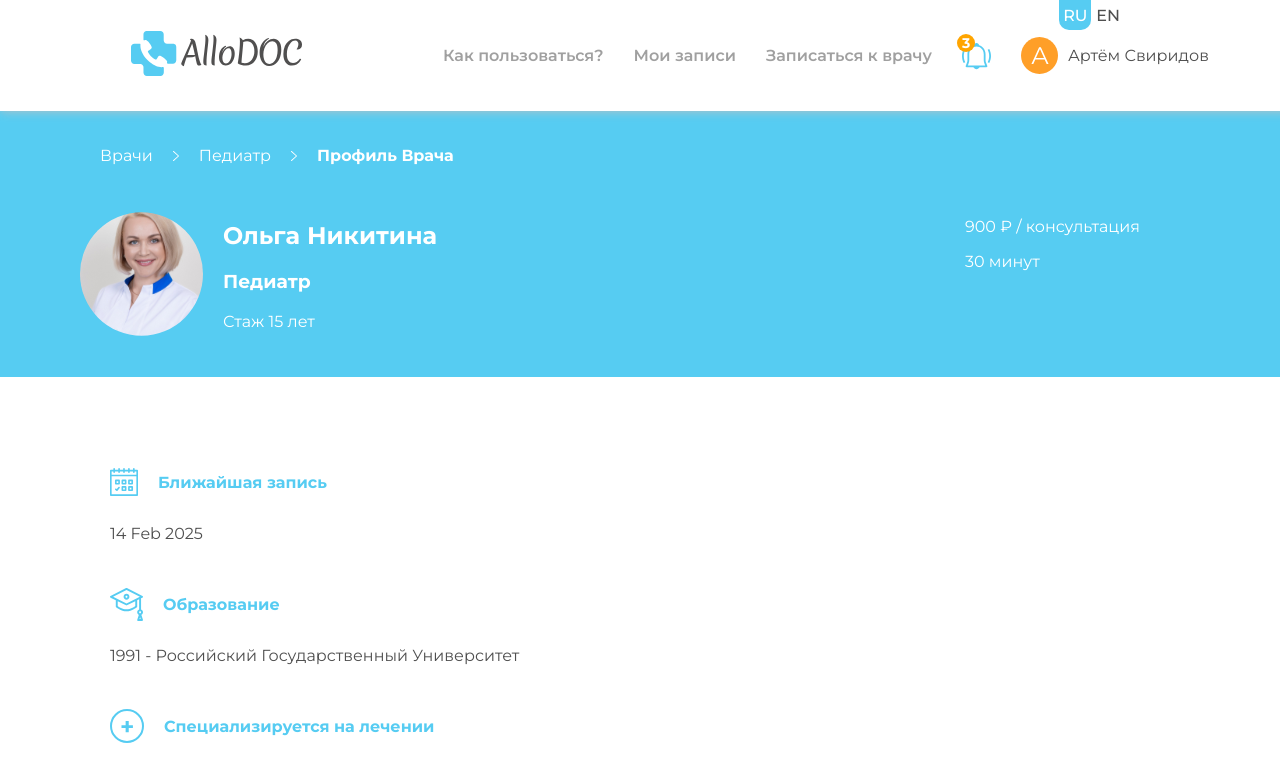
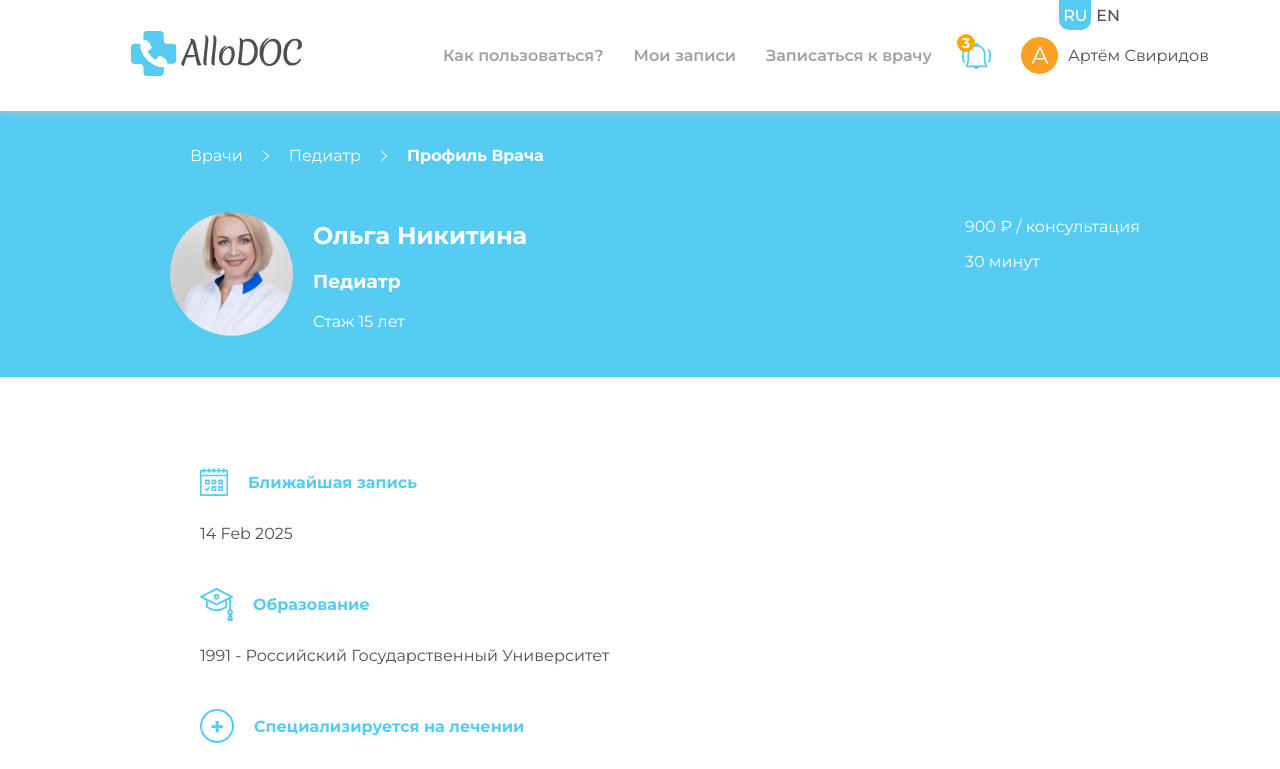
Before and after one commit to varspijoyan/allo-doc-project, a React (Create React App) app: page /doctor-profile/1 in a window 1280 px wide. Shown: the top 769 px of the page. Built offline with nearby package versions, Linux system fonts and the light colour scheme.

Commit message:
Added style fixes

```diff
--- a/src/styles/DoctorPage.css
+++ b/src/styles/DoctorPage.css
@@ -14,7 +14,7 @@
     display: flex;
     gap: 20px;
     margin-top: 20px;
-    padding-left: 100px;
+    padding-left: 190px;
     margin-bottom: -70px;
 }
 
@@ -31,7 +31,7 @@
 .doc-profile .doc-profile-info  {
     display: flex;
     gap: 20px;
-    margin-left: 80px;
+    margin-left: 170px;
 }
 
 .duration-and-price {
@@ -45,7 +45,7 @@
 }
 
 .information-container {
-    margin-left: 30px;
+    margin-left: 120px;
     padding: 80px;
     margin-bottom: 200px;
 }
```
